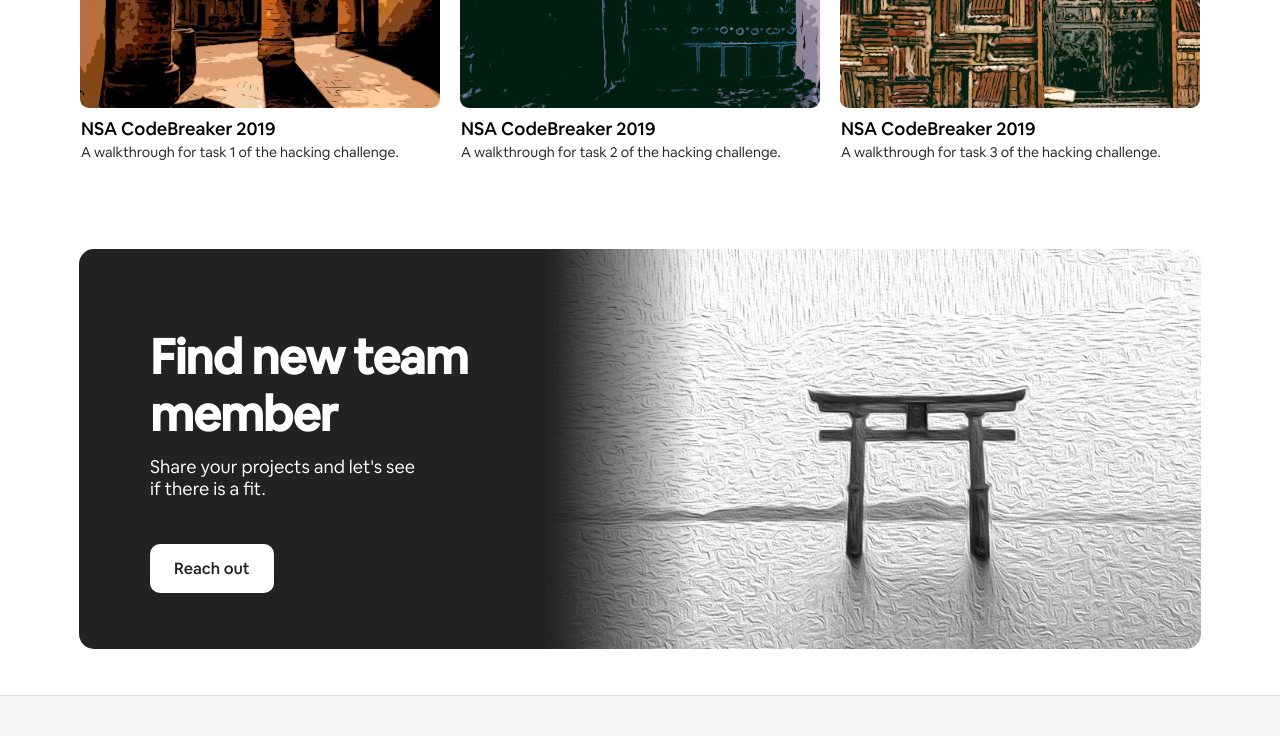
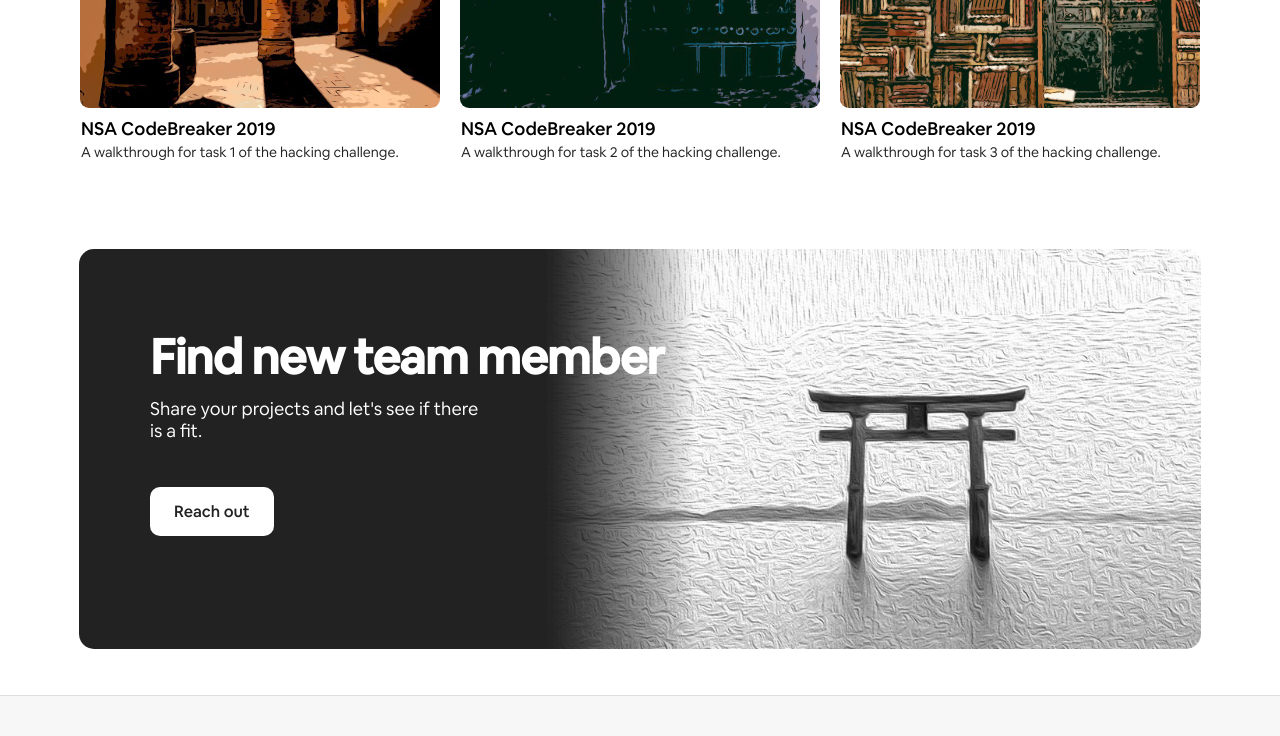
Before and after one commit to venGaza/oldPort, a plain HTML site: page index.html in a window 1280 px wide. Shown: the part 1900-2636 px from the top of the page. Drawn offline with nearby package versions, Linux system fonts and the light colour scheme.

Commit message:
rebuilding site Wed Jun 16 18:52:58 PDT 2021

```diff
--- a/index.html
+++ b/index.html
@@ -294,11 +294,11 @@
           <div class='col-12 wide-card-container'>
             <img src='/images/test6.jpg' class='wide-card'></img>
           </div>
-          <div class="col-10 mx-auto card-description">
-            <div class="wide-card-title-light col-sm-7 col-md-8 col-lg-6 col-xl-6">
+          <div class="col-12 mx-auto card-description">
+            <div class="wide-card-title-light col-sm-8 col-md-8 col-lg-6 col-xl-6">
               <span class="text-white font-tertiary">Find new team member</span>
             </div>
-            <div class="wide-card-subtitle-light col-sm-7 col-md-6 col-lg-4 col-xl-4">
+            <div class="wide-card-subtitle-light col-sm-8 col-md-6 col-lg-4 col-xl-4">
               <span class="text">Share your projects and let's see if there is a fit.</span>
             </div>
             <div class='wide-card-button-box'>
```
